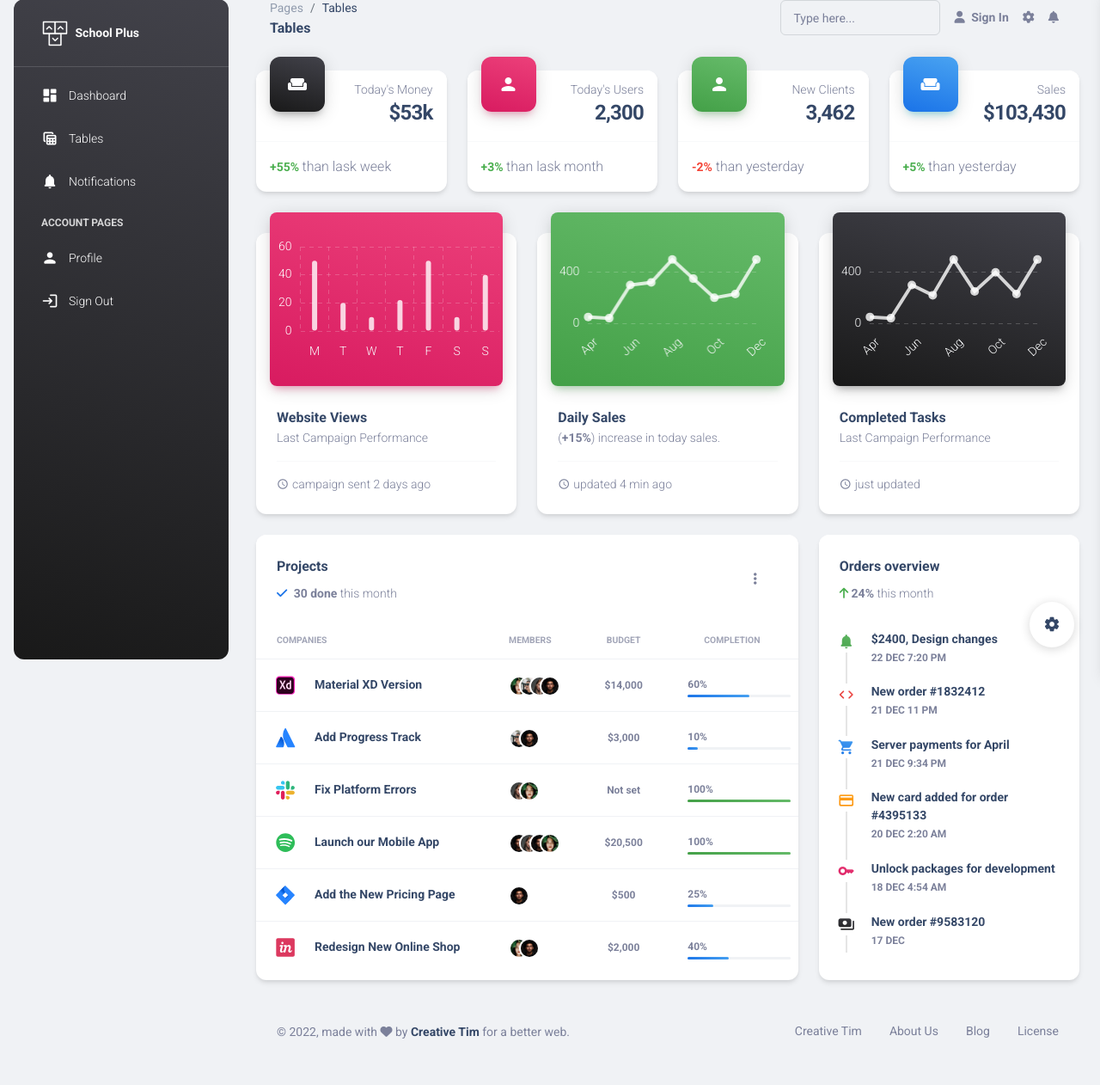
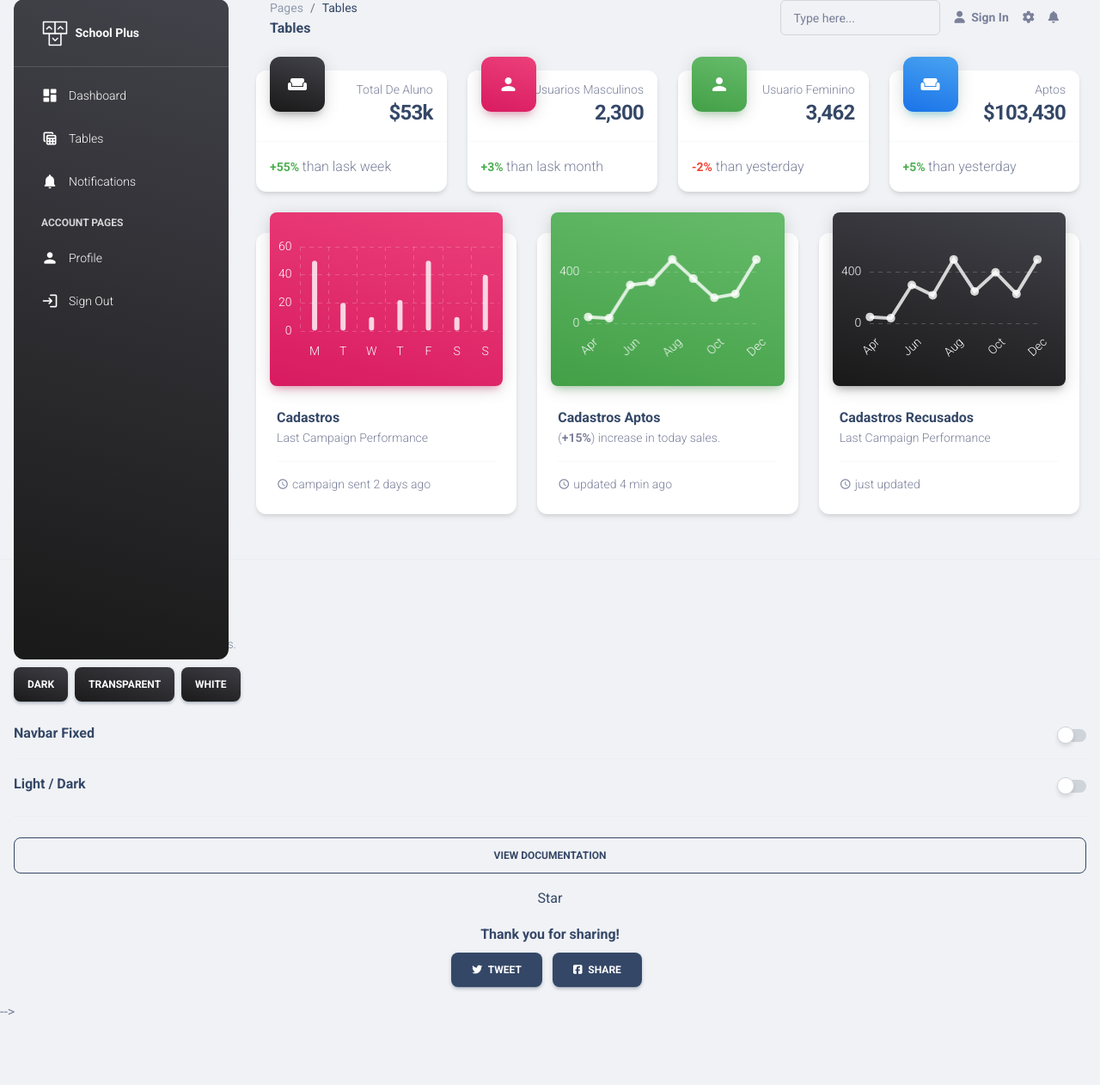
Before and after one commit to JosiaAlmeida/school-plus-admin, a PHP site: page /pages/dashboard.php in a window 1280 px wide. Shown: the part 17-1279 px from the top of the page at 86% size. After the commit the page ends 1198 px from the top, so only its background shows below. Run offline with PHP 8.4, Linux system fonts and the light colour scheme; some libraries are stand-ins or nearby versions.

Commit message:
Customizando template

```diff
--- a/pages/dashboard.php
+++ b/pages/dashboard.php
@@ -19,7 +19,7 @@
                 <i class="material-icons opacity-10">weekend</i>
               </div>
               <div class="text-end pt-1">
-                <p class="text-sm mb-0 text-capitalize">Today's Money</p>
+                <p class="text-sm mb-0 text-capitalize">Total De Aluno</p>
                 <h4 class="mb-0">$53k</h4>
               </div>
             </div>
@@ -36,7 +36,7 @@
                 <i class="material-icons opacity-10">person</i>
               </div>
               <div class="text-end pt-1">
-                <p class="text-sm mb-0 text-capitalize">Today's Users</p>
+                <p class="text-sm mb-0 text-capitalize">Usuarios Masculinos</p>
                 <h4 class="mb-0">2,300</h4>
               </div>
             </div>
@@ -53,7 +53,7 @@
                 <i class="material-icons opacity-10">person</i>
               </div>
               <div class="text-end pt-1">
-                <p class="text-sm mb-0 text-capitalize">New Clients</p>
+                <p class="text-sm mb-0 text-capitalize">Usuario Feminino</p>
                 <h4 class="mb-0">3,462</h4>
               </div>
             </div>
@@ -70,7 +70,7 @@
                 <i class="material-icons opacity-10">weekend</i>
               </div>
               <div class="text-end pt-1">
-                <p class="text-sm mb-0 text-capitalize">Sales</p>
+                <p class="text-sm mb-0 text-capitalize">Aptos</p>
                 <h4 class="mb-0">$103,430</h4>
               </div>
             </div>
@@ -92,7 +92,7 @@
               </div>
             </div>
             <div class="card-body">
-              <h6 class="mb-0 ">Website Views</h6>
+              <h6 class="mb-0 ">Cadastros</h6>
               <p class="text-sm ">Last Campaign Performance</p>
               <hr class="dark horizontal">
               <div class="d-flex ">
@@ -112,7 +112,7 @@
               </div>
             </div>
             <div class="card-body">
-              <h6 class="mb-0 "> Daily Sales </h6>
+              <h6 class="mb-0 "> Cadastros Aptos </h6>
               <p class="text-sm "> (<span class="font-weight-bolder">+15%</span>) increase in today sales. </p>
               <hr class="dark horizontal">
               <div class="d-flex ">
@@ -132,7 +132,7 @@
               </div>
             </div>
             <div class="card-body">
-              <h6 class="mb-0 ">Completed Tasks</h6>
+              <h6 class="mb-0 ">Cadastros Recusados</h6>
               <p class="text-sm ">Last Campaign Performance</p>
               <hr class="dark horizontal">
               <div class="d-flex ">
@@ -143,7 +143,7 @@
           </div>
         </div>
       </div>
-      <div class="row mb-4">
+      <!-- <div class="row mb-4">
         <div class="col-lg-8 col-md-6 mb-md-0 mb-4">
           <div class="card">
             <div class="card-header pb-0">
@@ -487,8 +487,8 @@
             </div>
           </div>
         </div>
-      </div>
-      <footer class="footer py-4  ">
+      </div> -->
+      <!-- <footer class="footer py-4  ">
         <div class="container-fluid">
           <div class="row align-items-center justify-content-lg-between">
             <div class="col-lg-6 mb-lg-0 mb-4">
@@ -519,10 +519,10 @@
             </div>
           </div>
         </div>
-      </footer>
+      </footer> -->
     </div>
   </main>
-  <div class="fixed-plugin">
+  <!-- <div class="fixed-plugin">
     <a class="fixed-plugin-button text-dark position-fixed px-3 py-2">
       <i class="material-icons py-2">settings</i>
     </a>
@@ -594,7 +594,7 @@
         </div>
       </div>
     </div>
-  </div>
+  </div> -->
   <!--   Core JS Files   -->
   <script src="../assets/js/core/popper.min.js"></script>
   <script src="../assets/js/core/bootstrap.min.js"></script>
```
